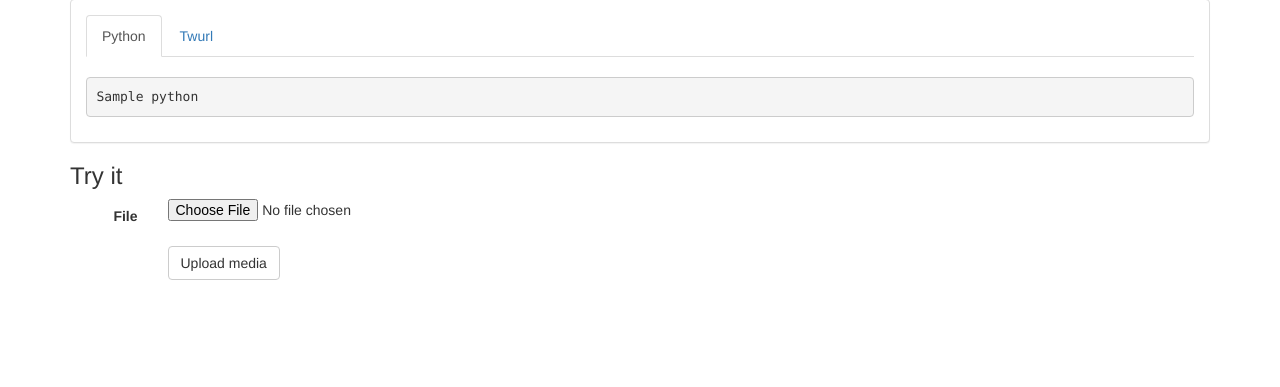
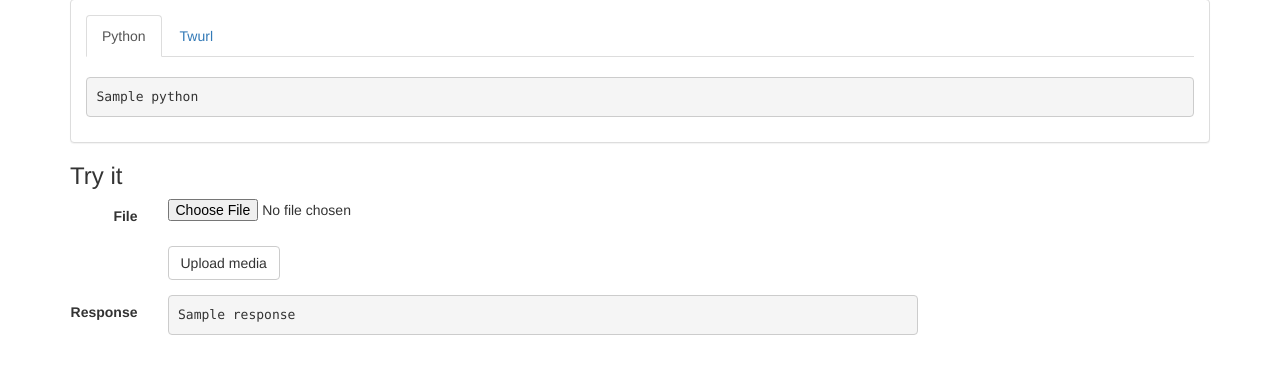
Before and after one commit to twitterml/django-rest-apis, a Django app: template templates/media.html in a window 1280 px wide. Shown: the part 212-599 px from the top of the page. Run offline with Django 3.2, Linux system fonts and the light colour scheme; tables that the repository leaves empty hold one stand-in row (values such as "Sample post"); the template is opened without the code that fills it: values that come from a table or form of the project are taken from there, most other values are stand-ins (such as "Sample title", 1, 10 or a date in 2020); some libraries are stand-ins or nearby versions.

Commit message:
first pass of image upload

```diff
--- a/home/views.py
+++ b/home/views.py
@@ -50,10 +50,12 @@ api.PostUpdates("This is a test tweet")
     status = request.REQUEST.get("status", None)
 
     api = get_twitter(request.user)
+    response = None
+
     if status:
-        api.PostUpdates(status)
+        response = api.PostUpdates(status)[0].AsDict()
 
-    context = {"request": request, 'examples': examples}
+    context = {'request': request, 'examples': examples, 'response': response }
     return render_to_response('tweet.html', context, context_instance=RequestContext(request))
 
 @login_required
@@ -100,7 +102,7 @@ statuses = api.GetUserTimeline(screen_name='%s', count=200)
         if len(statuses) >= QUERY_MAX_STATUSES:
             break
 
-    context = {"request": request, 'examples': examples, 'statuses': statuses}
+    context = {'request': request, 'examples': examples, 'statuses': statuses}
     return render_to_response('query.html', context, context_instance=RequestContext(request))
 
 @login_required
@@ -119,15 +121,17 @@ api = twitter.Api(
     access_token_key='YOUR_ACCESS_KEY',
     access_token_secret='YOUR_ACCESS_SECRET')
 
-api.PostUpdates("This is a test tweet")
+url = '%s/media/upload.json' % api.upload_url
+
+data = {}
+data['media'] = open(str("/path/to/file"), 'rb').read()
+
+response = api._RequestUrl(url, 'POST', data=data)
 
 """
 
-    status = request.REQUEST.get("status", None)
-
     api = get_twitter(request.user)
-    if status:
-        api.PostUpdates(status)
+    response = None
 
     form = ImageForm(request.POST, request.FILES)
     print "valid: %s (%s)" % (form.is_valid(), form.errors)
@@ -138,9 +142,15 @@ api.PostUpdates("This is a test tweet")
         image = Image(file = file)
         image.save()
 
-        api.UpdateImage(image.file.path)
+        url = '%s/media/upload.json' % api.upload_url
 
-    context = {"request": request, 'examples': examples, "form": form }
+        data = {}
+        data['media'] = open(str(image.file.path), 'rb').read()
+
+        json_data = api._RequestUrl(url, 'POST', data=data)
+        response = api._ParseAndCheckTwitter(json_data.content)
+
+    context = {'request': request, 'examples': examples, 'form': form, 'response': response}
     return render_to_response('media.html', context, context_instance=RequestContext(request))
 
 @login_required
@@ -164,6 +174,7 @@ api.UpdateImage("/path/to/file")
 """
 
     api = get_twitter(request.user)
+    response = None
 
     form = ImageForm(request.POST, request.FILES)
     print "valid: %s (%s)" % (form.is_valid(), form.errors)
@@ -174,9 +185,9 @@ api.UpdateImage("/path/to/file")
         image = Image(file = file)
         image.save()
 
-        api.UpdateImage(image.file.path)
+        response = api.UpdateImage(image.file.path)
 
-    context = {"request": request, 'examples': examples, "form": form}
+    context = {'request': request, 'examples': examples, 'form': form, 'response': response}
     return render_to_response('profile.html', context, context_instance=RequestContext(request))
 
 from django.contrib.auth import logout as auth_logout
--- a/templates/home.html
+++ b/templates/home.html
@@ -1,4 +1,6 @@
 {% extends "base.html" %}
+
+{% block title %}Home{% endblock %}
 
 {% block content %}
 
--- a/templates/media.html
+++ b/templates/media.html
@@ -29,11 +29,13 @@
 -->
             <p>
                 {{ form.file }}
+
+				{% if request.method == 'POST' and not form.is_valid %}
+				<div class="alert alert-danger" role="alert">
+        	    	<p>{{ form.file.errors }}</p>
+	            </div>
+    	        {% endif %}
             </p>
-
-			{% if request.method == 'POST' and not form.is_valid %}
-            <p>{{ form.file.errors }}</p>
-            {% endif %}
 
     </div>
   </div>
@@ -42,6 +44,14 @@
       <button type="submit" class="btn btn-default">Upload media</button>
     </div>
   </div>
+  {% if response %}
+  <div class="form-group">
+    <label for="inputEmail3" class="col-sm-1 control-label">Response</label>
+    <div class="col-sm-8">
+      <pre>{{response}}</pre>
+    </div>
+  </div>
+  {% endif %}
 </form>
 
 
```
Also changed, not shown: templates/profile.html (+6 -4 lines), templates/tweet.html (+9 -1 lines).
